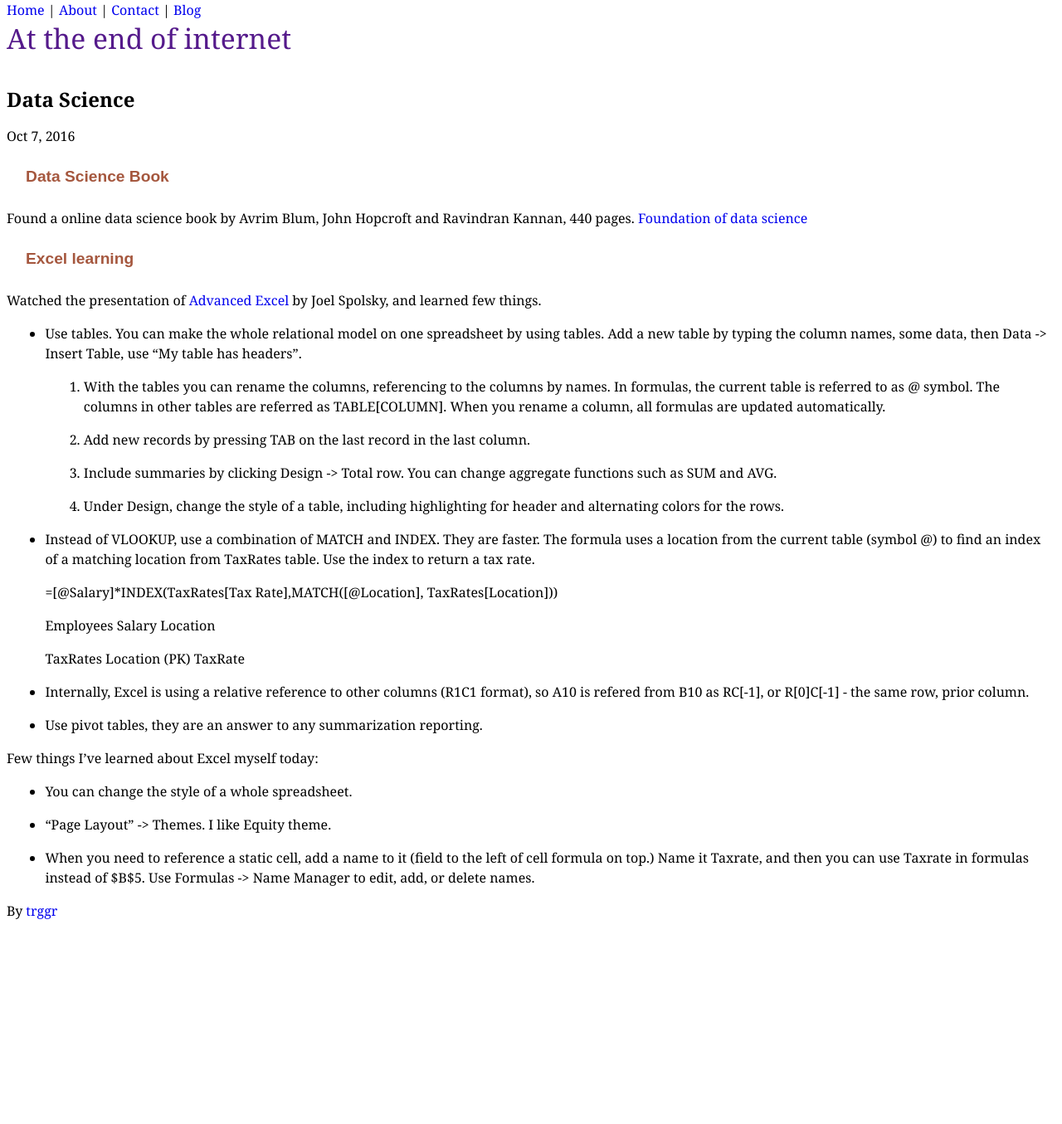
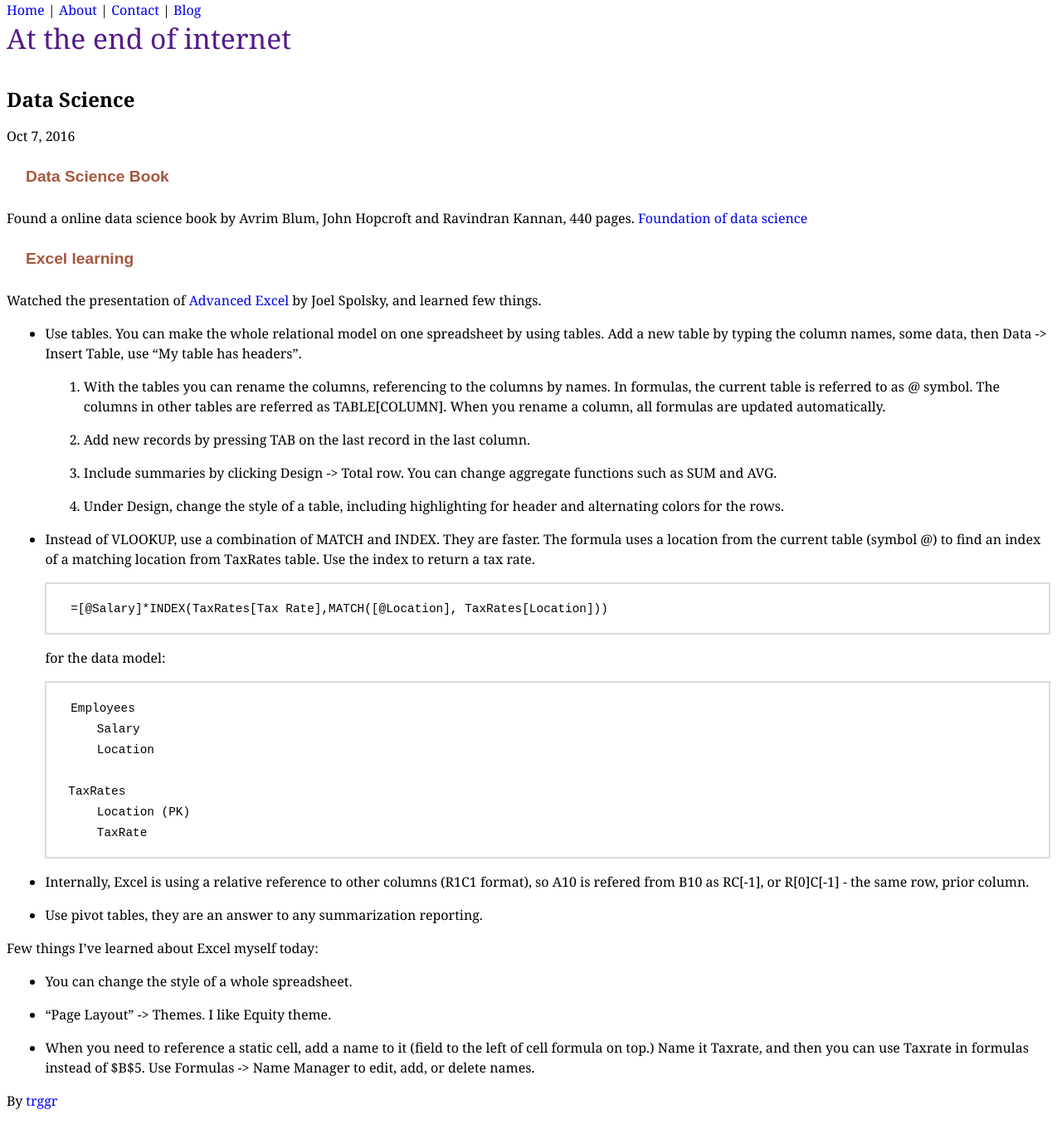
Before and after one commit to trggr/trggr.github.io, a Jekyll site: the page built from _posts/2016-10-07-data-science.md, in a window 1280 px wide. Shown: the whole page at 83% size. Built offline with Jekyll 4.4.1, drawn with Linux system fonts in a browser that asks for light colours; before the commit the page ends 1126 px from its top, so only the background shows below that.

Commit message:
Excel knowledge

```diff
--- a/_posts/2016-10-07-data-science.md
+++ b/_posts/2016-10-07-data-science.md
@@ -36,15 +36,17 @@ Data -> Insert Table, use "My table has headers".
   The formula uses a location from the current table (symbol @) to find an index
   of a matching location from TaxRates table. Use the index to return a tax rate.
 
-    =[@Salary]*INDEX(TaxRates[Tax Rate],MATCH([@Location], TaxRates[Location]))
+       =[@Salary]*INDEX(TaxRates[Tax Rate],MATCH([@Location], TaxRates[Location]))
 
-    Employees
-      Salary
-      Location
+  for the data model:
 
-    TaxRates
-      Location (PK)
-      TaxRate
+       Employees
+           Salary
+           Location
+
+       TaxRates
+           Location (PK)
+           TaxRate
 
 - Internally, Excel is using a relative reference to other columns (R1C1 format),
   so A10 is refered from B10 as RC[-1], or R[0]C[-1] - the same row, prior column.
```
